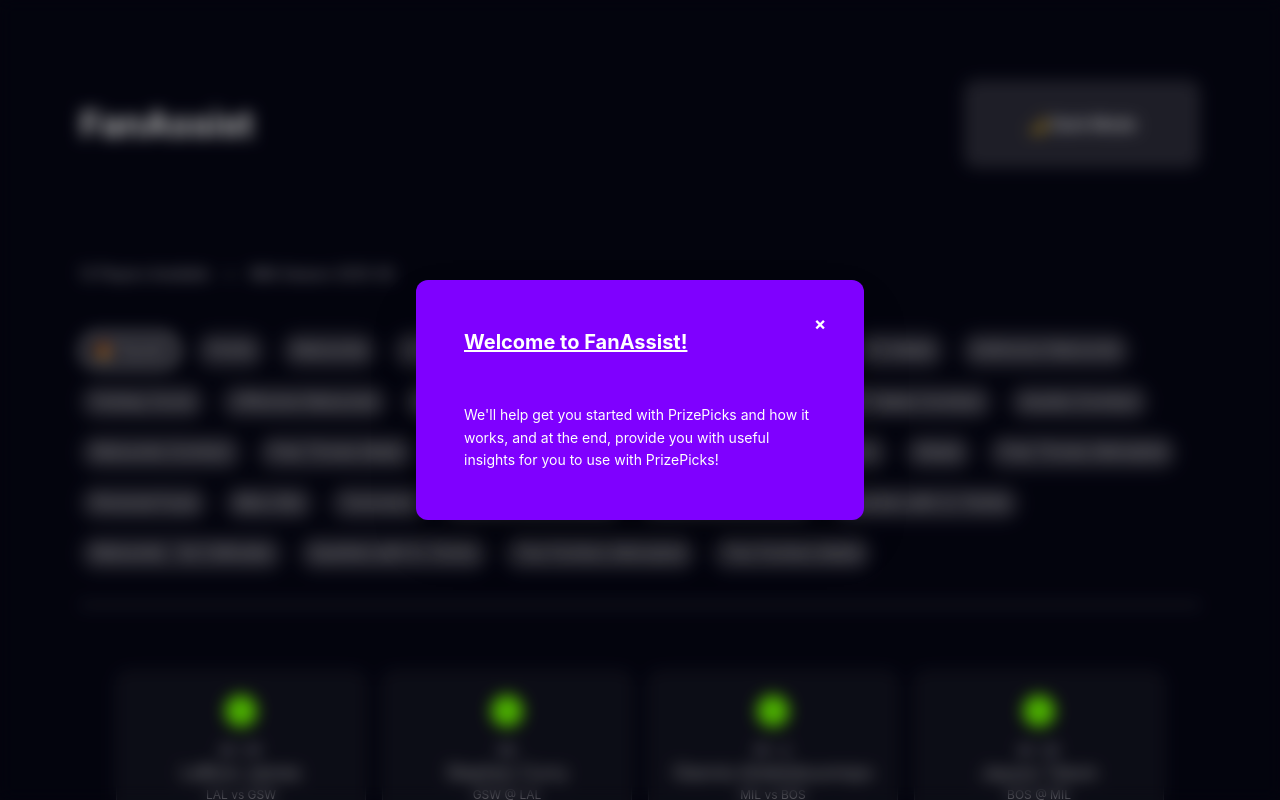
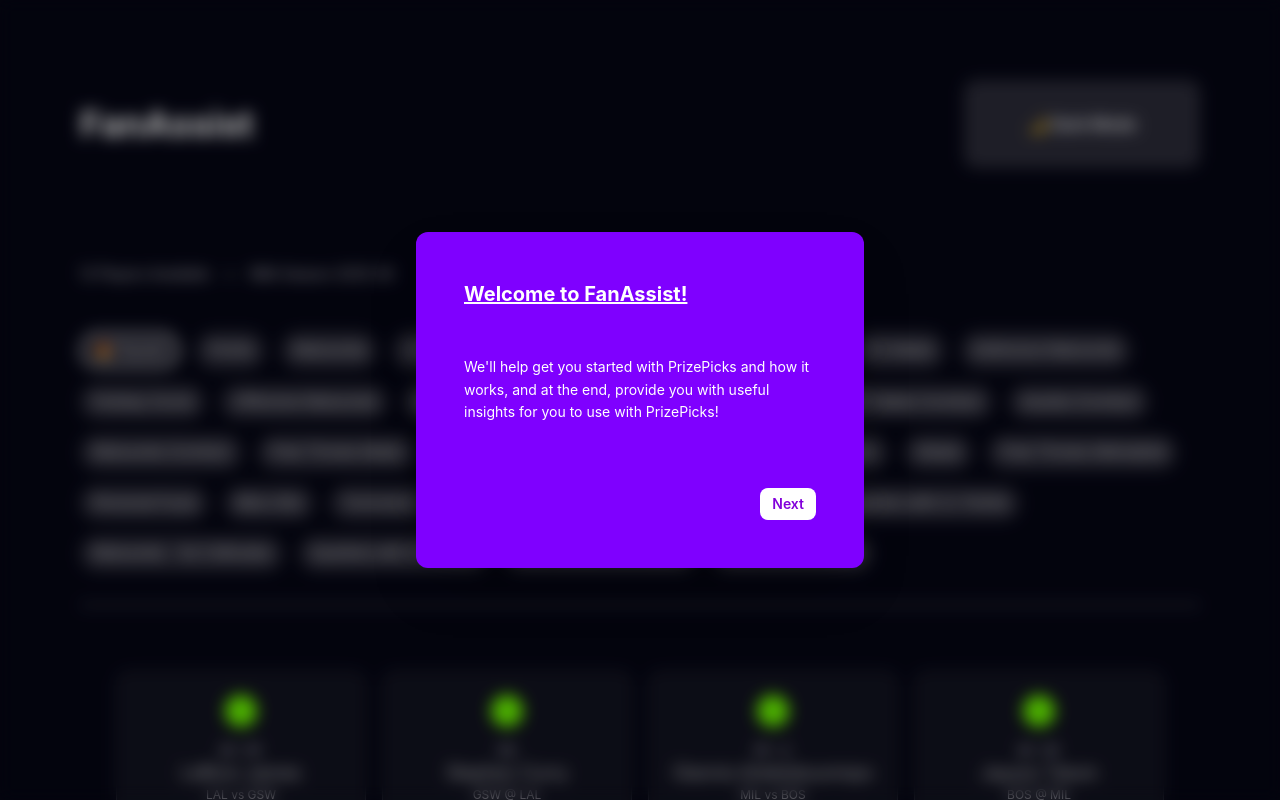
Before and after one commit to ibeeeees/FanAssist, a React (Vite) app in the folder frontend/: page / in a window 1280 px wide. Shown: the top 800 px of the page. Built offline with nearby package versions, Linux system fonts and the light colour scheme.

Commit message:
Added the categories box

```diff
--- a/frontend/src/components/WelcomePopup.tsx
+++ b/frontend/src/components/WelcomePopup.tsx
@@ -16,59 +16,70 @@
   triggerDelay = 2000,
 }: WelcomePopupProps) => {
   const [showPopup, setShowPopup] = useState(false);
-  const elementRef = useRef<HTMLDivElement>(null);
+  const [currentStep, setCurrentStep] = useState(1);
   const hasTriggeredRef = useRef(false);
 
   useEffect(() => {
-    const currentElement = elementRef.current;
-
-    const observer = new IntersectionObserver(
-      (entries) => {
-        entries.forEach((entry) => {
-          // Only trigger once when element comes into view and hasn't been triggered before
-          if (entry.isIntersecting && !hasTriggeredRef.current) {
+    // Check scroll position to determine if user has scrolled down
+    const handleScroll = () => {
+      if (!hasTriggeredRef.current && window.scrollY > 300) {
         hasTriggeredRef.current = true;
         // Show popup after delay
         setTimeout(() => {
           setShowPopup(true);
         }, triggerDelay);
+        // Remove listener after triggering
+        window.removeEventListener('scroll', handleScroll);
       }
-        });
-      },
-      {
-        threshold: 0.1,
-        rootMargin: "0px",
-      }
-    );
+    };
 
-    if (currentElement) {
-      observer.observe(currentElement);
-    }
+    window.addEventListener('scroll', handleScroll);
 
     return () => {
-      if (currentElement) {
-        observer.unobserve(currentElement);
-      }
+      window.removeEventListener('scroll', handleScroll);
     };
   }, [triggerDelay]);
 
+  // Lock/unlock scroll when popup is shown/hidden
+  useEffect(() => {
+    if (showPopup) {
+      // Disable scrolling
+      document.body.style.overflow = 'hidden';
+    } else {
+      // Enable scrolling
+      document.body.style.overflow = 'unset';
+    }
+
+    // Cleanup: ensure scrolling is re-enabled when component unmounts
+    return () => {
+      document.body.style.overflow = 'unset';
+    };
+  }, [showPopup]);
+
   const handleClose = () => {
     setShowPopup(false);
+    setCurrentStep(1);
     if (onClose) {
       onClose();
     }
   };
 
+  const handleNext = () => {
+    // Scroll to top of page
+    window.scrollTo({ top: 0, behavior: 'smooth' });
+    // Delay showing the categories box
+    setTimeout(() => {
+      setCurrentStep(2);
+    }, 300);
+  };
+
   return (
     <>
-      {/* Invisible trigger element */}
-      <div ref={elementRef} style={{ position: "absolute", top: 0, left: 0, width: 1, height: 1 }} />
-
       {/* Popup with backdrop */}
       <AnimatePresence>
-        {showPopup && (
+        {showPopup && currentStep === 1 && (
           <>
-            {/* Blurred backdrop */}
+            {/* Blurred backdrop - only for step 1 */}
             <motion.div
               initial={{ opacity: 0 }}
               animate={{ opacity: 1 }}
@@ -82,7 +93,7 @@
               onClick={handleClose}
             />
 
-            {/* Popup box with falling animation */}
+            {/* Welcome popup - centered with falling animation */}
             <div className="fixed top-0 left-0 w-full h-full flex items-center justify-center z-50 p-4">
               <motion.div
                 initial={{
@@ -112,33 +123,100 @@
                   color: "white",
                 }}
               >
-                {/* Close button - positioned from edge of box, not padding */}
-                <button
-                  onClick={handleClose}
-                  className="absolute w-5 h-5 flex items-center justify-center hover:opacity-70 transition-opacity z-10"
-                  aria-label="Close"
-                  style={{
-                    color: "white",
-                    top: "4px",
-                    right: "4px"
-                  }}
-                >
-                  <span className="text-lg leading-none font-bold">&times;</span>
-                </button>
-
                 {/* Content */}
                 <div>
                   <h2 className="text-xl font-bold mb-3 text-left underline">Welcome to FanAssist!</h2>
-                  <p className="text-sm leading-relaxed text-left">
+                  <p className="text-sm leading-relaxed text-left mb-4">
                     We'll help get you started with PrizePicks and how it works, and at the end,
                     provide you with useful insights for you to use with PrizePicks!
                   </p>
+                  <div className="flex justify-end">
+                    <button
+                      onClick={handleNext}
+                      className="bg-white text-purple-700 rounded font-semibold text-sm hover:bg-gray-100 transition-colors"
+                      style={{ padding: "6px 12px" }}
+                    >
+                      Next
+                    </button>
+                  </div>
                 </div>
               </motion.div>
             </div>
           </>
         )}
       </AnimatePresence>
+
+      {/* Categories popup - no blur, positioned at top pointing down */}
+      <AnimatePresence>
+        {showPopup && currentStep === 2 && (
+          <motion.div
+              initial={{
+                y: -50,
+                opacity: 0,
+              }}
+              animate={{
+                y: 0,
+                opacity: 1,
+              }}
+              exit={{
+                y: -50,
+                opacity: 0,
+              }}
+              transition={{
+                type: "spring",
+                damping: 15,
+                stiffness: 200,
+                duration: 0.5,
+              }}
+              className="fixed z-50 max-w-md w-full px-4"
+              style={{
+                top: "140px",
+                left: "40%",
+                transform: "translateX(-50%)",
+              }}
+            >
+            <div
+              className="relative rounded-lg shadow-2xl"
+              style={{
+                backgroundColor: "#7f00ff",
+                color: "white",
+                padding: "18px",
+              }}
+            >
+              {/* Content */}
+              <div>
+                <h2 className="text-xl font-bold text-left underline" style={{ marginBottom: "8px" }}>Categories</h2>
+                <p className="text-sm leading-relaxed text-left" style={{ marginBottom: "12px" }}>
+                  Use the category filters below to view different lines. Select any stat you like!
+                </p>
+                <div className="flex justify-end">
+                  <button
+                    onClick={handleClose}
+                    className="bg-white text-purple-700 rounded font-semibold text-sm hover:bg-gray-100 transition-colors"
+                    style={{ padding: "6px 12px" }}
+                  >
+                    Next
+                  </button>
+                </div>
+              </div>
+
+              {/* Down arrow pointer */}
+              <div
+                className="absolute left-1/2"
+                style={{
+                  bottom: "-10px",
+                  transform: "translateX(-50%)",
+                  width: 0,
+                  height: 0,
+                  borderLeft: "10px solid transparent",
+                  borderRight: "10px solid transparent",
+                  borderTop: "10px solid #7f00ff",
+                }}
+              />
+            </div>
+          </motion.div>
+        )}
+      </AnimatePresence>
     </>
   );
 };
```
Lines whose indentation alone changed are shown as unchanged.
